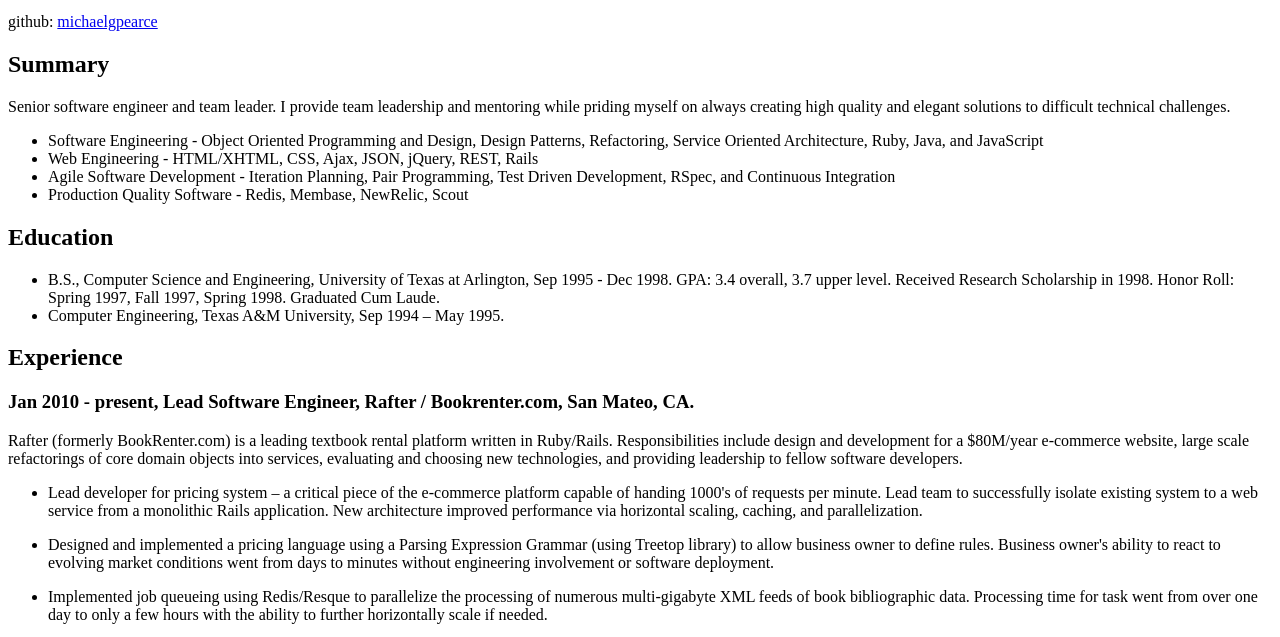
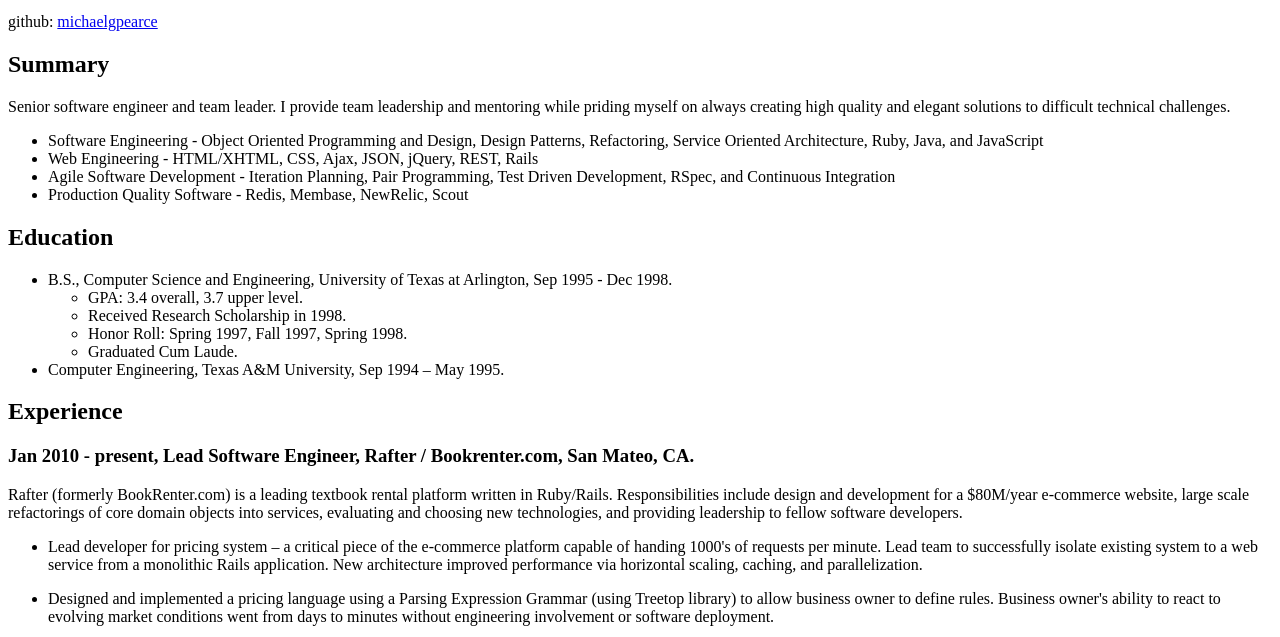
Before and after one commit to michaelgpearce/resume, a plain HTML site: page index.html in a window 1280 px wide. Shown: the part 101-738 px from the top of the page. Drawn offline with Linux system fonts and the light colour scheme.

Commit message:
Update resume

```diff
--- a/index.html
+++ b/index.html
@@ -23,8 +23,12 @@
 <h2>Education</h2>
 
 <ul>
-  <li>B.S., Computer Science and Engineering, University of Texas at Arlington, Sep 1995 - Dec 1998. GPA: 3.4 overall, 3.7 upper level. Received Research Scholarship in 1998. Honor Roll: Spring 1997, Fall 1997, Spring 1998. Graduated Cum Laude.</li>
-  <li>Computer Engineering, Texas A&amp;M University, Sep 1994 – May 1995.</li>
+<li>B.S., Computer Science and Engineering, University of Texas at Arlington, Sep 1995 - Dec 1998.
+<ul><li>GPA: 3.4 overall, 3.7 upper level.</li>
+<li>Received Research Scholarship in 1998.</li>
+<li>Honor Roll: Spring 1997, Fall 1997, Spring 1998.</li>
+<li>Graduated Cum Laude.</li></ul></li>
+<li>Computer Engineering, Texas A&amp;M University, Sep 1994 – May 1995.</li>
 </ul>
 
 <h2>Experience</h2>
@@ -44,7 +48,7 @@
 
 <h3>Feb 2007 - Dec 2009, Senior Software Engineer, CafePress.com, Foster City, CA.</h3>
 
-<p>CafePress is the leading e-commerce destination for creating custom on- demand products.</p>
+<p>CafePress is the leading e-commerce destination for creating custom on-demand products.</p>
 
 <ul>
   <li><p>Responsible for creating a Ruby/Rails website to expand company offerings into a new market. Initially working at Pivotal Labs, the team was set up to be extremely agile with an emphasis on pair programming, test driven development, continuous integration, and weekly deployments. Defined APIs for internal web services and for Flash application integration. Mentored junior developers.</p></li>
@@ -76,7 +80,7 @@
 <h2>Personal Projects</h2>
 
 <ul>
-  <li><p><a href="http://http://coinmux.com/">Coinmux</a> Distributed, P2P Bitcoin Mixer using CoinJoin.</p></li>
+  <li><p><a href="http://coinmux.com/">Coinmux</a> Distributed, P2P Bitcoin Mixer using CoinJoin.</p></li>
   <li><p><a href="https://github.com/michaelgpearce/bitcoin-cigs">Bitcoin Cigs</a> Ruby library to create and verify Bitcoin address signatures.</p></li>
 </ul>
 
```
Also changed, not shown: 1 other file.
